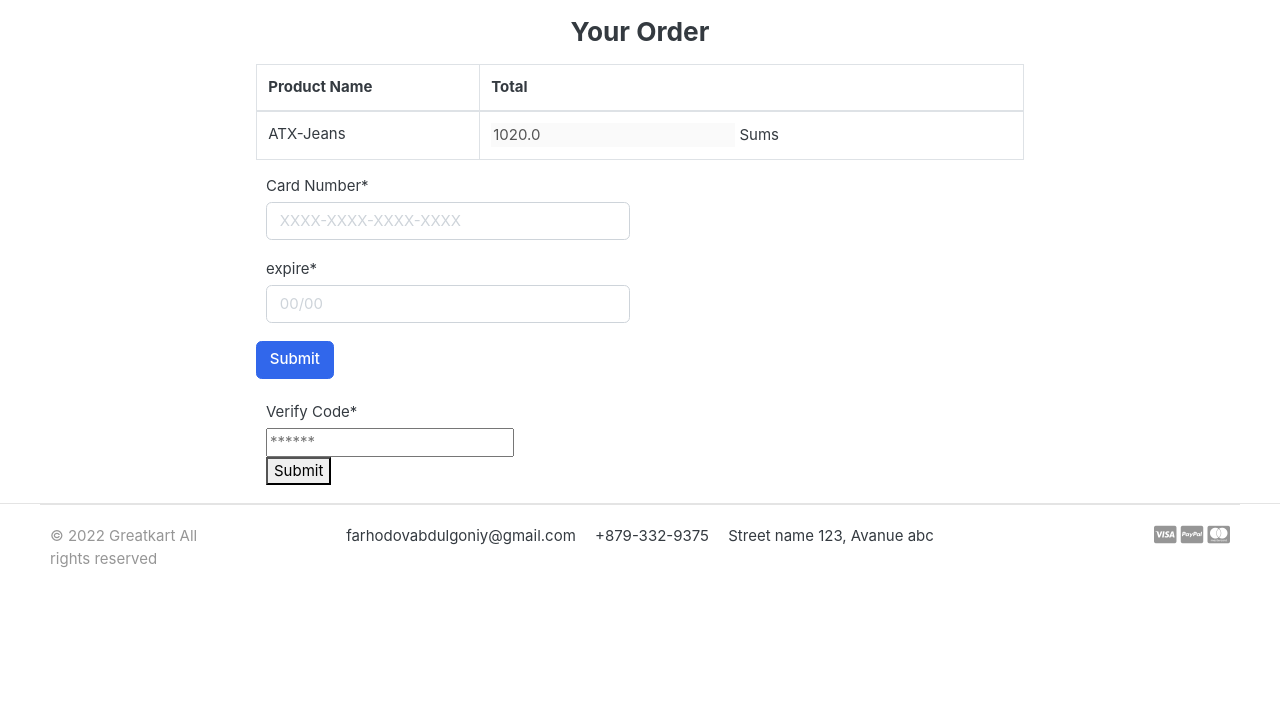
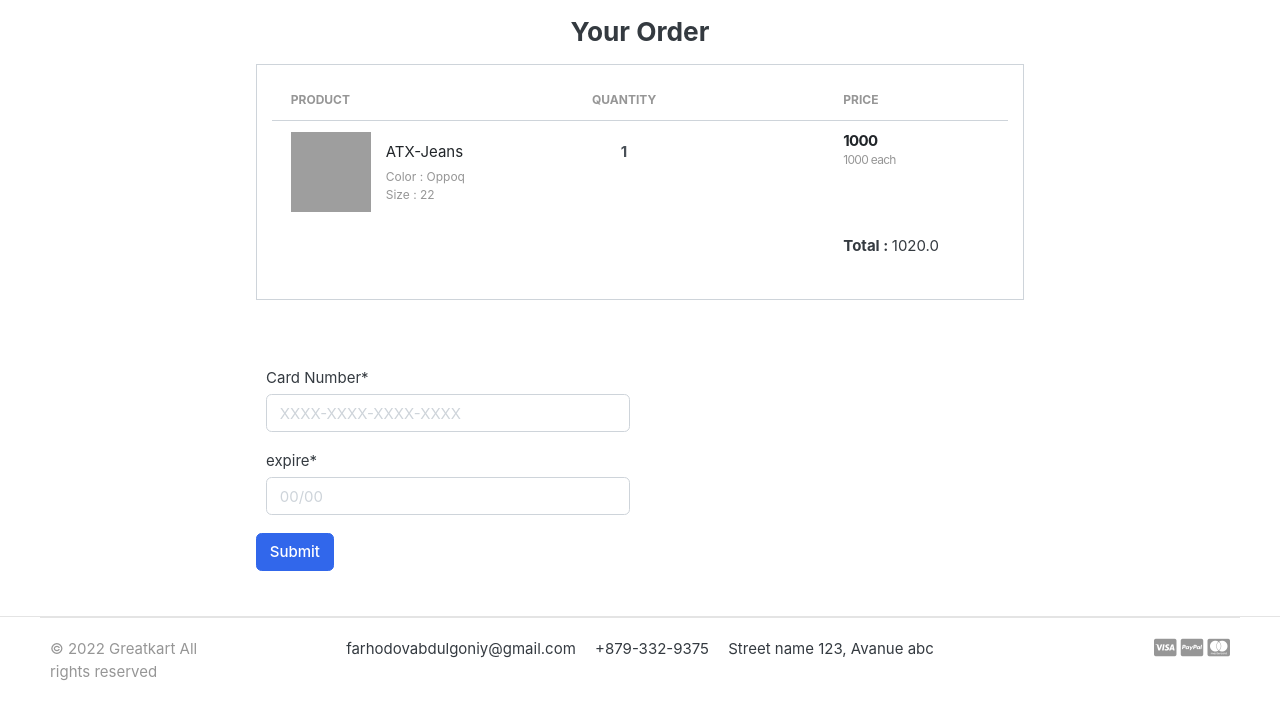
Before and after one commit to farhodovabdulgoniy/ecommerce-tutorial, a Django app: page /payme/tulov/ in a window 1280 px wide. Shown: the part 118-821 px from the top of the page. Before the commit the page ends 685 px from the top, so only its background shows below. Run offline with Django 4.2, Linux system fonts and the light colour scheme; a user stored in the database is signed in; data comes from the database, SQL or seed files in the repository; both versions use the stored data as it was after the commit; parts of the project's set-up code (start-up, migrations or seed data) failed here and were passed over; some libraries are stand-ins or nearby versions; some web fonts are replaced; grey boxes are pictures that could not be loaded.

Commit message:
prepare payme

```diff
--- a/my_payme/views.py
+++ b/my_payme/views.py
@@ -18,10 +18,10 @@ class PaymentApiView(APIView):
         serializer = SubscribeSerializer(data=request.data, many=False)
         serializer.is_valid(raise_exception=True)
         token = serializer.validated_data['params']['token']
-        result = self.receipts_create(token, serializer.validated_data)
+        result = self.receipts_create(token, serializer.validated_data,request.user)
         return Response(result)
 
-    def receipts_create(self, token, validated_data):
+    def receipts_create(self, token, validated_data,user):
         print(validated_data)
         key_2 = validated_data['params']['account'][KEY_2] if KEY_2 else None
         data = dict(
@@ -45,14 +45,12 @@ class PaymentApiView(APIView):
             return result
 
         trans_id = result['result']['receipt']['_id']
-        trans = Transaction()
-        print(result)
-        trans.create_transaction(
+        Transaction.objects.create(
             trans_id=trans_id,
             request_id=result['id'],
             amount=result['result']['receipt']['amount'],
-            account=result['result']['receipt']['account'],
-            status=trans.PROCESS,
+            account=user,
+            status=0
         )
         result = self.receipts_pay(trans_id, token)
         return result
--- a/templates/orders/payment.html
+++ b/templates/orders/payment.html
@@ -6,34 +6,96 @@
     <center>
         <h3 class="title mt-3">Your Order</h3>
     </center>
-    <div class="order-table table-responsive mt-3">
-        <table class="table table-bordered">
-            <thead>
-                <tr>
-                    <th scope="col">Product Name</th>
-                    <th scope="col">Total</th>
+    <div class="order-table table-responsive mt-3 p-3" style="border: 1px solid #ced4da;">
+        <table class="table table-borderless table-shopping-cart">
+            <thead class="text-muted">
+                <tr class="small text-uppercase">
+                    <th scope="col">Product</th>
+                    <th scope="col">Quantity</th>
+                    <th scope="col">Price</th>
                 </tr>
             </thead>
             <tbody>
                 {% for cart_item in cart_items %}
-                <tr>
-                    <td class="order-subtotal">
-                        <span>{{ cart_item.product.product_name }}</span>
+                <tr style="border-top:1px solid #ced4da ;">
+                    <td>
+                        <figure class="itemside align-items-center">
+                            <div class="aside">
+                                <img src="{{ cart_item.product.image.url }}" class="img-sm" />
+                            </div>
+                            <figcaption class="info">
+                                <a href="{{ cart_item.product.get_absolute_url }}"
+                                    class="title text-dark">{{cart_item.product.product_name }}</a>
+                                <p class="text-muted small">
+                                    {% if cart_item.variations.all %}
+                                    {% for item in cart_item.variations.all %}
+                                    {{ item.variation_category | capfirst }} : {{ item.variation_value|capfirst }}<br>
+                                    {% endfor %}
+                                    {% endif %}
+                                </p>
+                            </figcaption>
+                        </figure>
                     </td>
-                    <td class="order-subtotal-price">
-                        <input class="order-subtotal-amount" id="price" value="{{ grand_total }}" disabled style="border: none;"> Sums</input>
+                    <td>
+                        <!-- col.// -->
+                        <div class="col">
+                            <div class="input-group input-spinner">
+                                <div class="input-group-prepend">
+
+                                </div>
+                                <input type="text" class="form-control" style="background: none; border: none;"
+                                    value="{{ cart_item.quantity }}" disabled="true" />
+                                <div class="input-group-append">
+                                    {% for item in cart_item.variations.all %}
+                                    <input type="hidden" name="{{ item.variation_category | lower }}"
+                                        value="{{ item.variation_value | capfirst }}">
+                                    {% endfor %}
+
+                                </div>
+                            </div>
+                            <!-- input-group.// -->
+                        </div>
+                        <!-- col.// -->
                     </td>
+                    <td>
+                        <div class="price-wrap">
+                            <var class="price">{{ cart_item.sub_total }}</var>
+                            <small class="text-muted">
+                                {{ cart_item.product.price }} each
+                            </small>
+                        </div>
+                        <!-- price-wrap .// -->
+                    </td>
+
                 </tr>
                 {% endfor %}
+                <td></td>
+                <td></td>
+                <td><b>Total : </b><span id="price">{{ grand_total }}</span></td>
             </tbody>
         </table>
     </div>
-
+    <br>
+    <div class="card border-success text-center" id="success-box" style="display: none;">
+        <div class="card-body text-success">
+            <h5 class="card-title" id="successtext" style="margin: 0!important;">Code successfully sent to your phone
+            </h5>
+        </div>
+    </div>
+    <br>
+    <div class="card border-danger text-center" id="error-box" style="display: none;">
+        <div class="card-body text-danger">
+            <h5 class="card-title" id="error" style="margin: 0!important;"></h5>
+        </div>
+    </div>
+    <br>
+    <div id="credit-card">
         <div class="col-lg-6 col-md-6">
             <div class="form-group">
                 <label>Card Number<span class="required">*</span></label>
                 <div class="select-box">
-                <input type="text" placeholder="XXXX-XXXX-XXXX-XXXX" name="number" id="number" class="form-control">
+                    <input type="number" placeholder="XXXX-XXXX-XXXX-XXXX" name="number" id="number"
+                        class="form-control">
 
                 </div>
             </div>
@@ -42,29 +104,33 @@
             <div class="form-group">
                 <label>expire<span class="required">*</span></label>
                 <div class="select-box">
-                <input type="text" placeholder="00/00" name="expire" id="expire" class="form-control">
+                    <input type="number" placeholder="00/00" name="expire" id="expire" class="form-control">
                 </div>
             </div>
         </div>
+        <button class="default-btn btn btn-primary" onclick="cardcreate()">Submit</button>
+    </div>
     <div class="payment-box">
-        <button class="default-btn btn btn-primary" onclick="cardcreate()">Submit</button>
+
         <br>
-        <br>
-        <div class="col-lg-6 col-md-6">
+        <div class="col-lg-6 col-md-6" id="verify" style="display: none;">
             <div class="form-group">
                 <label>Verify Code<span class="required">*</span></label>
                 <div class="select-box">
-                    <input type="text" placeholder="******" name="expire" id="code">
+                    <input type="text" placeholder="******" class="form-control" name="expire" id="code">
                 </div>
-                <button class="default-btn" onclick="checkcode()">Submit</button>
+                <br>
+                <button class="btn btn-primary" onclick="checkcode()">Submit</button>
             </div>
         </div>
+        <br>
+
     </div>
 </div>
 <script src="https://cdn.jsdelivr.net/npm/js-cookie@3.0.0-rc.1/dist/js.cookie.min.js"></script>
 <script type="text/javascript">
     let csrftoken = Cookies.get('csrftoken');
-    let price = document.getElementById('price').value;
+    let price = document.getElementById('price').innerHTML;
 
     let token = undefined
     function cardcreate() {
@@ -74,7 +140,7 @@
             "id": 123,
             "params": {
                 "card": { "number": number, "expire": expire },
-                "amount": parseInt(`${price.replace(".", "")}`),
+                "amount": parseInt(`${price.replace(".", "")}0`),
                 "save": true
             }
         }
@@ -93,6 +159,16 @@
             .then((response) => response.json())
             .then((json) => {
                 token = json.token
+                if (json.error) {
+                    document.getElementById("error-box").style.display = "block";
+                    document.getElementById("error").innerHTML = json.error.message
+                }
+                else {
+                    document.getElementById("success-box").style.display = "block";
+                    document.getElementById("credit-card").style.display = "none";
+                    document.getElementById("verify").style.display = "block";
+                    document.getElementById("error-box").style.display = "none";
+                }
             })
     }
 
@@ -107,7 +183,7 @@
             },
         };
 
-        fetch("http://127.0.0.1:8000/en/api/payme/card/verify/", {
+        fetch("http://127.0.0.1:8000/payme/card/verify/", {
             method: "POST",
             body: JSON.stringify(_data),
             headers: {
@@ -118,11 +194,21 @@
         })
             .then((response) => response.json())
             .then((json) => {
+                if (json.error) {
+                    document.getElementById("error-box").style.display = "block";
+                    document.getElementById("error").innerHTML = json.error.message
+                }
+                else {
+
+                    document.getElementById("credit-card").style.display = "none";
+                    document.getElementById("verify").style.display = "none";
+                }
+
                 data = {
                     id: 123,
                     params: {
                         token: token,
-                        amount: parseInt(`${price.replace(".", "")}`),
+                        amount: parseInt(`${price.replace(".", "")}0`),
                         account: {
                             order_id: 1,
                         },
@@ -130,7 +216,7 @@
                 };
 
                 fetch(
-                    "http://127.0.0.1:8000/en/api/payme/payment/",
+                    "http://127.0.0.1:8000/payme/payment/",
                     {
                         method: "POST",
                         body: JSON.stringify(data),
@@ -143,7 +229,17 @@
                 )
                     .then((response) => response.json())
                     .then((json) => {
-                        console.log(json)
+                        if (json.error) {
+                            document.getElementById("error-box").style.display = "block";
+                            document.getElementById("error").innerHTML = json.error.message
+                            document.getElementById("success-box").style.display = "none";
+                        }
+                        else {
+                            document.getElementById("success-box").style.display = "block";
+                            document.getElementById("successtext").innerHTML = "Payment succed!";
+                            document.getElementById("error-box").style.display = "none";
+                            setInterval(function() {window.location.replace('/')}, 2500);
+                        }
                     })
                     .catch(err => {
                         console.log(err)
@@ -153,4 +249,12 @@
     }
 </script>
 
+<style>
+    input::-webkit-outer-spin-button,
+    input::-webkit-inner-spin-button {
+        -webkit-appearance: none;
+        margin: 0;
+    }
+</style>
+
 {% endblock %}
```
Also changed, not shown: my_payme/models.py (+3 -10 lines), accounts/migrations/0001_initial.py, carts/migrations/0001_initial.py, carts/migrations/0002_alter_cartitem_quantity.py (deleted), carts/migrations/0003_cartitem_variations.py (deleted), carts/migrations/0004_cartitem_user_alter_cartitem_cart.py (deleted), category/migrations/0001_initial.py, db.sqlite3, my_payme/migrations/0001_initial.py, my_payme/migrations/0002_alter_transaction_account.py (deleted), orders/migrations/0001_initial.py, orders/migrations/0002_transaction.py (deleted), orders/migrations/0003_delete_transaction.py (deleted), static/css/styles.css (added), 2 more files. Lines whose indentation alone changed are shown as unchanged.
